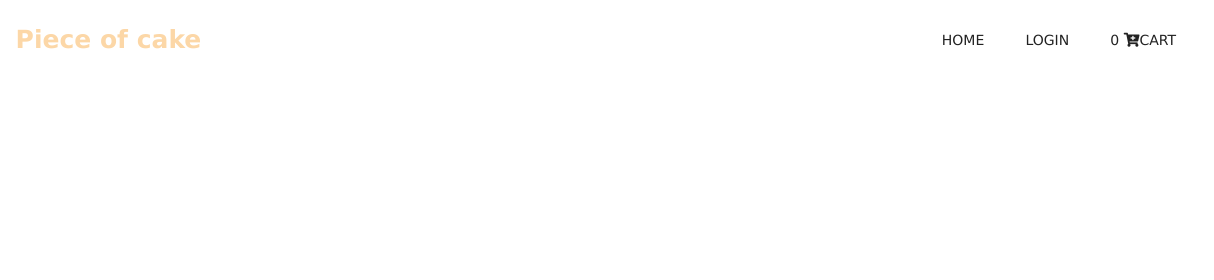
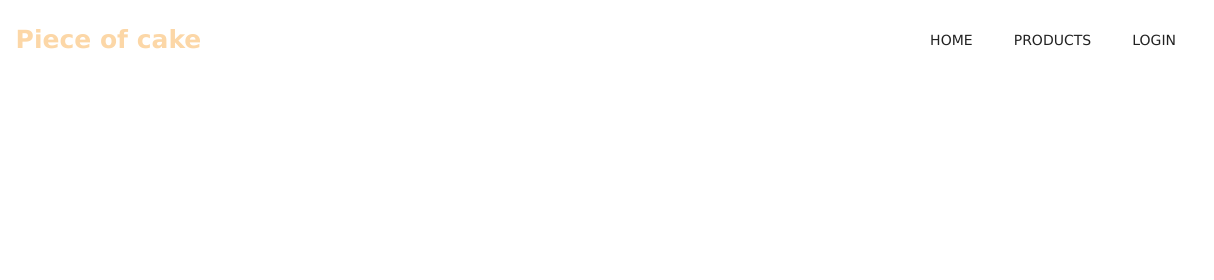
Before and after one commit to TamannaSarker/Muffins, a plain HTML site: page index.html in a window 1280 px wide. Shown: the top 280 px of the page, 66-1280 px from the left. Drawn offline with Linux system fonts and the light colour scheme.

Commit message:
images from API added to product.html and cart functions updated

```diff
--- a/index.html
+++ b/index.html
@@ -52,13 +52,13 @@
         <label class="logo">Piece of cake</label>
         <ul>
             <li><a href="index.html" class="active">Home</a></li>
-            <li style="display:none;"><a href="products.html">Products</a></li>
+            <li><a href="products.html">Products</a></li>
             <li style="display:none;"><a href="addProduct.html">OtherProduct</a></li>
             <li style="display:none;"><a href="#about">About</a></li>
             <li style="display:none;"><a href="contact.html">Contact</a></li>
             <li><a href="login.html">Login</a></li>
 
-            <li><a id="cart-info" href="#cart">
+            <li style="display:none;"><a id="cart-info" href="#cart">
                     <span class="item-total">0</span>
                     <i class="fas fa-cart-plus"></i>Cart
                     <span class="cart-total"></span>
```
Also changed, not shown: addProduct.html (+1 -1 lines), dynamicProduct.js (+3 -4 lines), products.html (+1 -3 lines).
